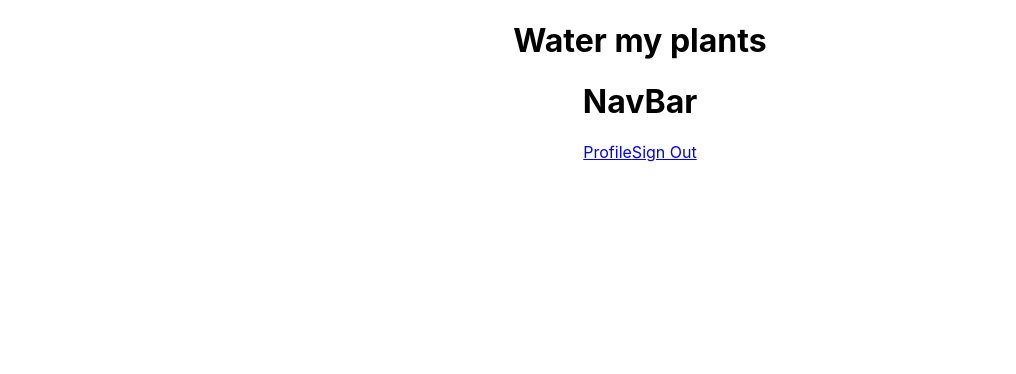
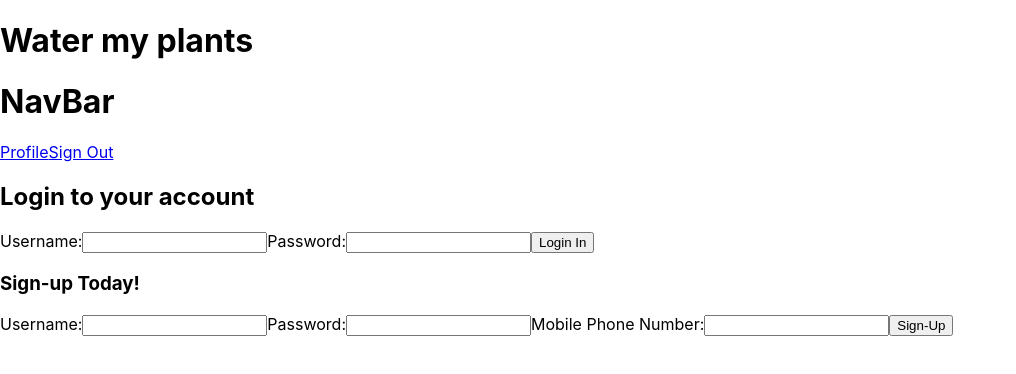
Before and after one commit to AnhtuanTran-11/WaterMyPlants, a React (Create React App) app: page / in a window 1280 px wide. Shown: the top 374 px of the page, without its empty margins (0-1016 px from the left). Built offline with nearby package versions, Linux system fonts and the light colour scheme.

Commit message:
Completed login and signup componenets

```diff
--- a/src/App.js
+++ b/src/App.js
@@ -1,8 +1,9 @@
-import "./App.css";
+import "./index.css";
 import MyPlants from "./components/MyPlants";
 import NavBar from './components/navBar/NavBar';
 import { Switch, Route } from "react-router-dom";
-
+import Login from "./components/Login/UserLogin";
+import SignUp from "./components/Login/Signup"
 
 
 function App() {
@@ -13,6 +14,8 @@ function App() {
     <div className="App">
       <h1>Water my plants</h1>
       <NavBar />
+      <Login />
+      <SignUp />
       <Switch>
         <Route path="/myplants">
           <MyPlants />
--- /dev/null
+++ b/src/components/Login/Signup.js
@@ -0,0 +1,56 @@
+import React, { useState } from "react";
+import axios from "axios";
+
+const SignUp = (props) =>{
+    const [credentials, setCredentials] = useState ({ username: "", password: "", phoneNumber: ""});
+
+    const signUp = (e) => {
+        axios
+        .post(
+            `https://watermyplant-tt7.herokuapp.com/createnewuser`,
+            `grant_type=password&username=${credentials.username}
+            &password=${credentials.password}
+            &phoneNumber=${credentials.phoneNumber}`,
+            {
+                headers: {
+                    Authorization: `Basic ${btoa("lambda-client:lambda-secret")}`,
+					"Content-Type": "application/x-www-form-urlencoded",
+                }
+            }
+        )
+        .then((res) => {
+			console.log(res.data);
+			localStorage.setItem("token", res.data.access_token);
+			props.history.push("/userinfo");
+		});
+	};
+
+    const handleChange = (e) =>
+        setCredentials({
+            ...credentials,
+            [e.target.name]: e.target.value,
+        });
+
+    return (
+        <div className="Sign-Up">
+            <h3>Sign-up Today!</h3>
+            <form onSubmit={signUp}>
+            <label>
+                Username:
+                <input type="text" name="username" value={credentials.username} onChange={handleChange}/>
+            </label>
+            <label>
+                Password:
+                <input type="password" name="password" value={credentials.password} onChange={handleChange}/>
+            </label>
+            <label>
+                Mobile Phone Number:
+                <input type="phoneNumber" name="phoneNumber" value={credentials.phoneNumber} onChange={handleChange}/>
+            </label>
+            <button onClick={() => SignUp()}>Sign-Up</button>
+            </form>
+        </div>
+    )
+};
+;
+export default SignUp;
--- /dev/null
+++ b/src/components/Login/UserLogin.js
@@ -0,0 +1,51 @@
+import React, { useState } from "react";
+import axios from "axios";
+
+const Login = (props) => {
+    const [ credentials, setCredentials ] = useState ({ username: "", password: "" });
+
+
+    const login = (e) => {
+        axios
+        .post(
+            "https://watermyplant-tt7.herokuapp.com/login",
+			`grant_type=password&username=${credentials.username}&password=${credentials.password}`,
+			{
+				headers: {
+					// btoa is converting our client id/client secret into base64
+					Authorization: `Basic ${btoa("lambda-client:lambda-secret")}`,
+					"Content-Type": "application/x-www-form-urlencoded",
+					},
+				},
+			)
+		.then((res) => {
+			console.log(res.data);
+			localStorage.setItem("token", res.data.access_token);
+			props.history.push("/userinfo");
+		});
+	};
+
+    const handleChange = (e) =>
+        setCredentials({
+            ...credentials,
+            [e.target.name]: e.target.value,
+        });
+
+    return (
+        <div className="Login">
+            <h2>Login to your account</h2>
+            <form onSubmit={login}>
+                <label>
+                    Username:
+                    <input type="text" name="username" value={credentials.username} onChange={handleChange}/>
+                </label>
+                <label>
+                    Password:
+                    <input type="password" name="password" value={credentials.password} onChange={handleChange}/>
+                </label>
+                <button onClick={() => Login()}>Login In</button>
+            </form>
+        </div>
+    )
+}
+export default Login;
--- a/src/components/validation/formSchema.js
+++ b/src/components/validation/formSchema.js
@@ -3,8 +3,8 @@ import * as yup from 'yup';
 export default yup.object().shape({
     username: yup
     .string()
-    .required("Username is required and must be unique")
-    .min(8, 'Username must be a minimum of 8 characters long'),
+    .required("Username is required")
+    .min(5, 'Username must be a minimum of 5 characters long'),
     phoneNumber: yup
     .string()
     .required('Phone number is required'),
```
